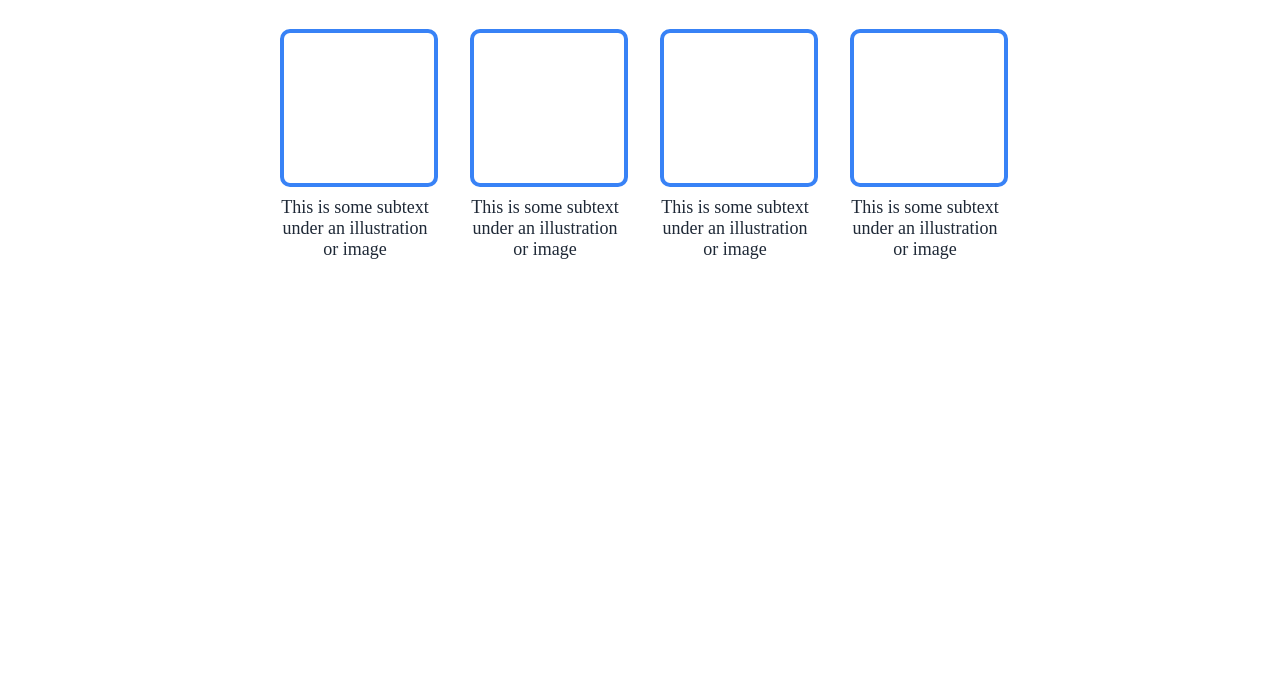
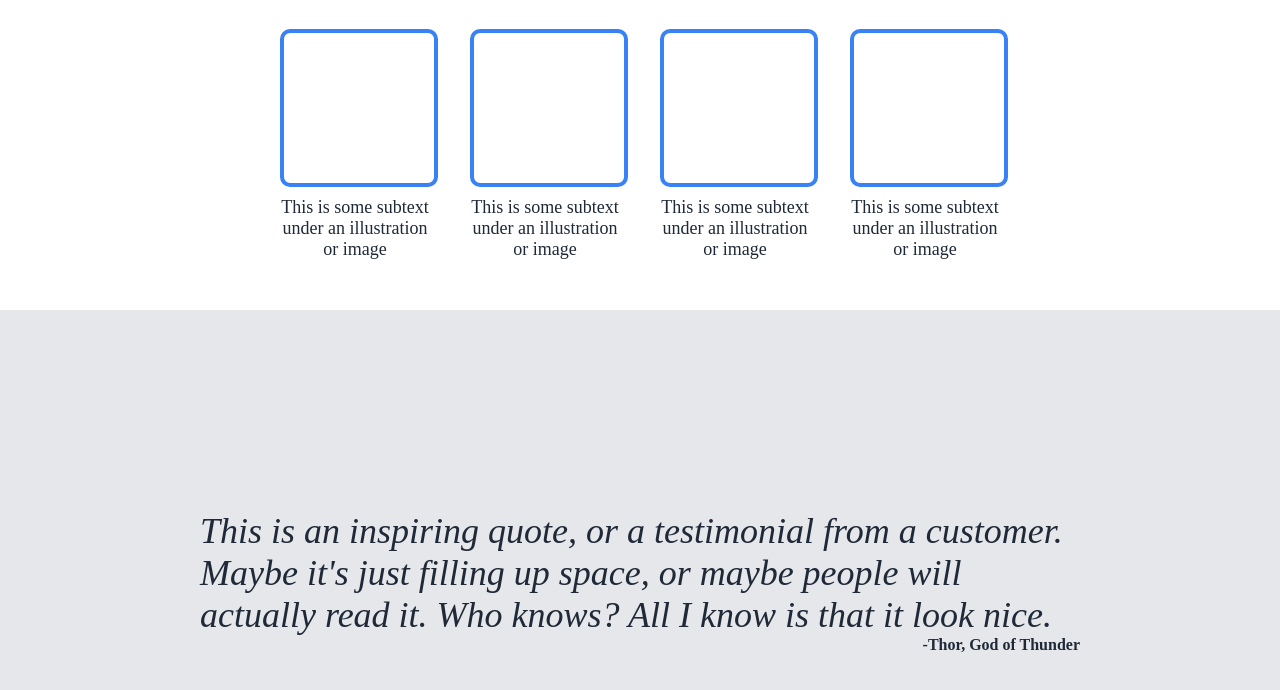
Before and after one commit to ZeaGmoN/Landing-page-Odin-project, a plain HTML site: page index.html in a window 1280 px wide. Shown: the part 601-1291 px from the top of the page. Before the commit the page ends 911 px from the top, so only its background shows below. Drawn offline with Linux system fonts and the light colour scheme.

Commit message:
added another section which will be used as a quote or customer reviews in the future and adjusted it's positioning to the site

```diff
--- a/index.html
+++ b/index.html
@@ -50,5 +50,9 @@
             </div>
         </div>
     </div>
+    <div class="section2">
+        <p class="quote"> This is an inspiring quote, or a testimonial from a customer. Maybe it's just filling up space, or maybe people will actually read it. Who knows? All I know is that it look nice.</p>
+        <span class="quote-author">-Thor, God of Thunder</span>
+    </div>
 </body>
 </html>
--- a/style.css
+++ b/style.css
@@ -115,3 +115,23 @@ img {
     width: 150px;
     text-align: center;
 }
+
+.section2 {
+    background-color: #E5E7EB;
+    padding: 200px;
+    display: flex;
+    flex-direction: column;
+}
+
+.quote {
+    font-size: 36px;
+    font-weight: 300;
+    font-style: italic;
+    color: #1F2937
+}
+
+.quote-author {
+    font-weight: bold;
+    color: #1F2937;
+    align-self: flex-end;
+}
```
